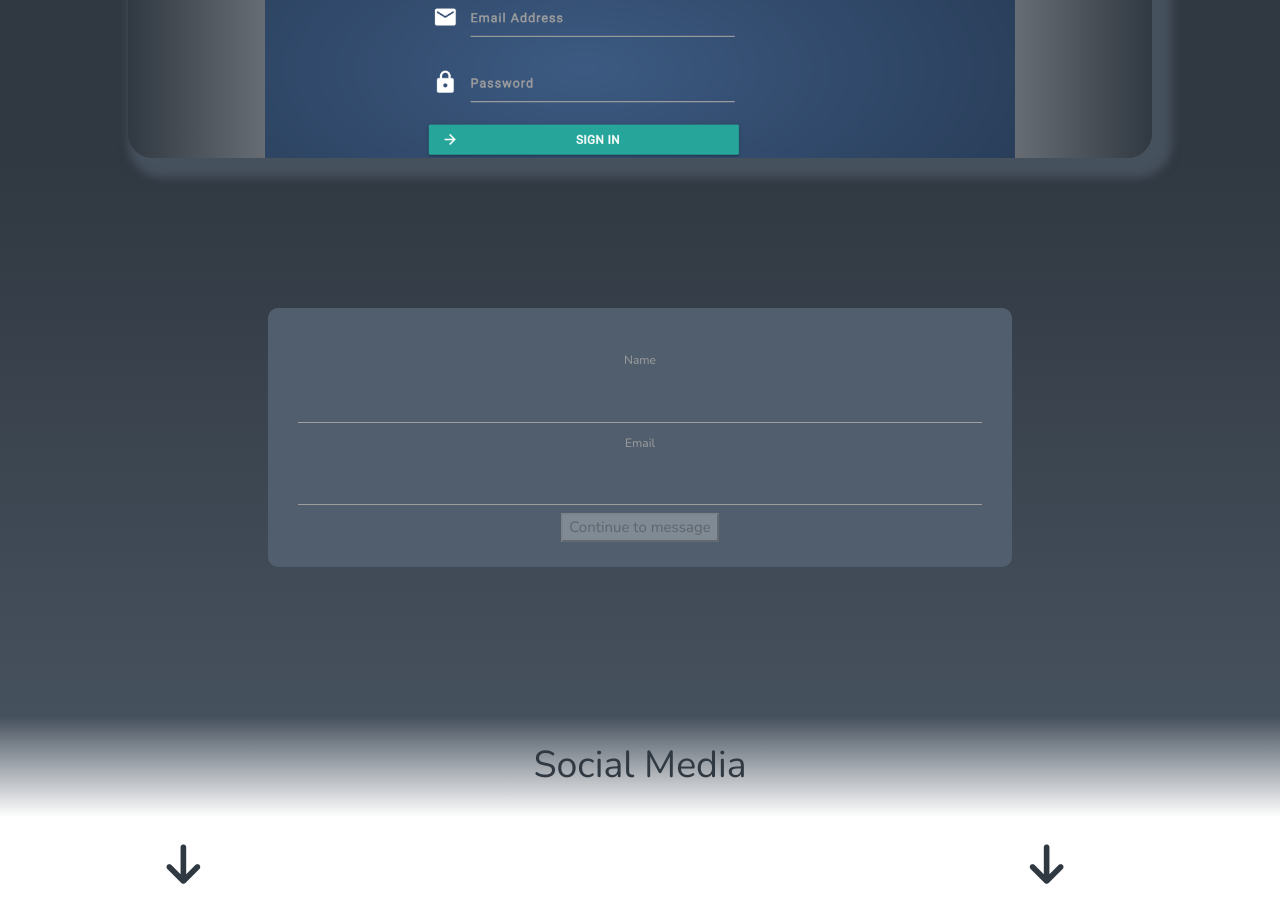
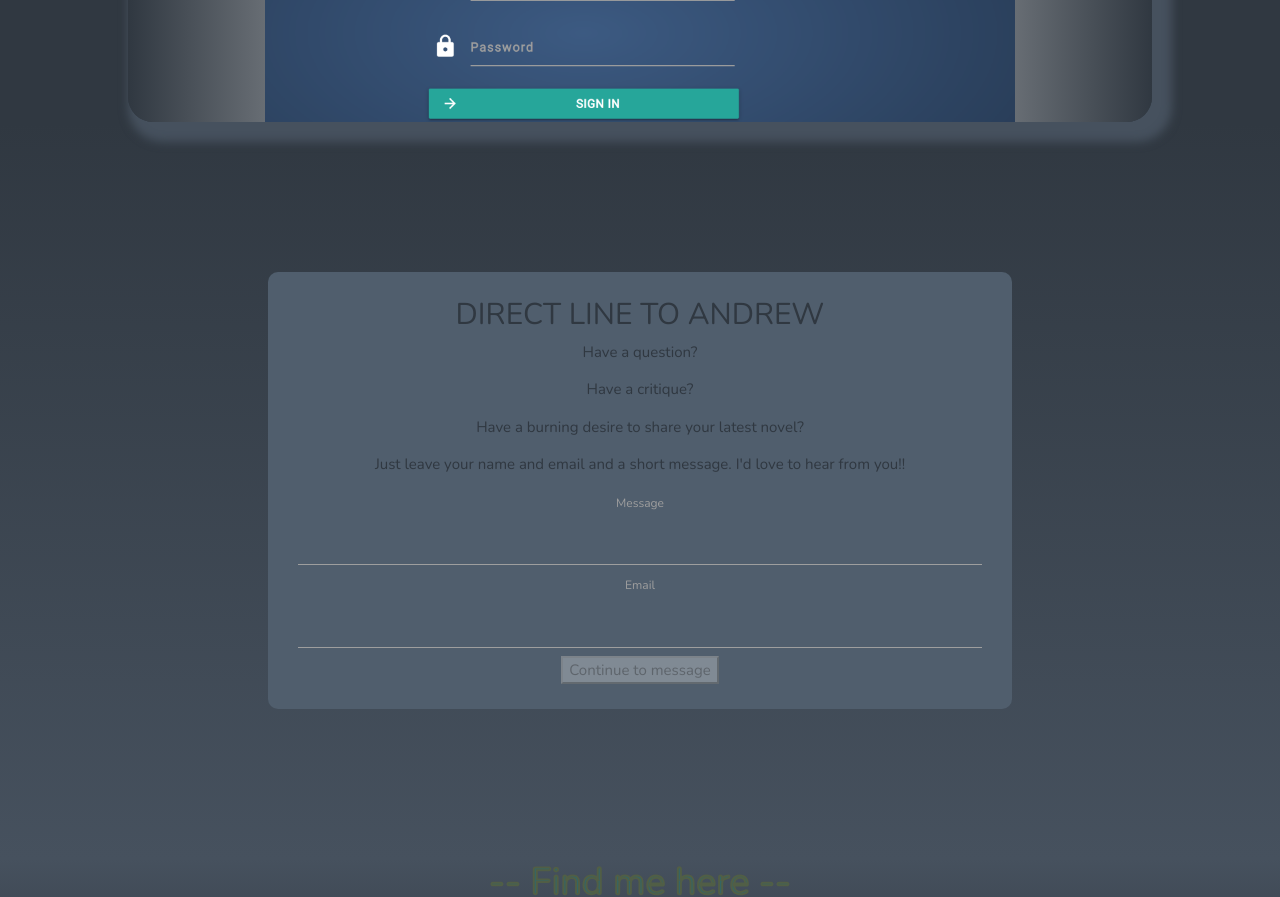
Before and after one commit to jazznerd206/Andrew-Miller, a React (Create React App) app in the folder portfolio/: page / in a window 1280 px wide. Shown: the part 1900-2797 px from the top of the page. Built offline with nearby package versions, Linux system fonts and the light colour scheme.

Commit message:
front end work still to do

```diff
--- a/portfolio/src/components/Contact/contact.js
+++ b/portfolio/src/components/Contact/contact.js
@@ -42,17 +42,35 @@ const Contact = () => {
 
     return (
     <div>
+      {/* First section of the form */}
+      {formIndex === 0 && (
+      <div className="contact-form-wrapper" id="contact">
+        <div className="form-container">
+          <div className="form-title">
+            <span className="nunito">
+              <h2>DIRECT LINE TO ANDREW</h2>
+            </span>
+            <span>
+              <p>Have a question?</p>
+            </span>
+            <span>
+              <p>Have a critique?</p>
+            </span>
+            <span>
+              <p>Have a burning desire to share your latest novel?</p>
+            </span>
+            <span>
+              <p>Just leave your name and email and a short message. I'd love to hear from you!!</p>
+            </span>
 
 
-      {/* First section of the form */}
-      {formIndex === 0 && (
-      <div className="contact-form-wrapper">
-        <div className="form-container">
+          </div>
+
           <form onSubmit={handleFormSubmit} autoComplete="off">
               <p></p>
               <div className="input-row">
-                <label htmlFor="name">Name</label>
-                <input id="name" type="text" value={name} onChange={e => setName(e.target.value)} />
+                <label htmlFor="name">Message</label>
+                <input id="name" type="text" onChange={e => setName(e.target.value)} />
               </div>
               <div className="input-row">
                 <label htmlFor="email">Email</label>
@@ -71,7 +89,7 @@ const Contact = () => {
       <div className="contact-form-wrapper">
         <div className="form-container">
           <form onSubmit={handleFormSubmit} autoComplete="off">
-            <p>Your social profiles</p>
+            <p>Your message:</p>
             <div className="input-row">
               <label htmlFor="message">Message</label>
               <input id="message" type="text" onChange={e => setMessage(e.target.value)} />
--- a/portfolio/src/components/Contact/style.css
+++ b/portfolio/src/components/Contact/style.css
@@ -38,6 +38,22 @@
     width: 10em;
 }
 
+.text-left {
+    text-align: left;
+}
+
+.text-right {
+    text-align: right;
+}
+
+.nunito {
+    font-size: 50px;
+    font-weight: lighter;
+    font-family: 'Nunito';
+    transition: .15s;
+    transition-timing-function: ease-in;
+}
+
 
 @media only screen and (max-width: 600px) {
     .contact-form-wrapper {
--- a/portfolio/src/components/Footer/footer.js
+++ b/portfolio/src/components/Footer/footer.js
@@ -5,18 +5,20 @@ function Footer() {
     return (
         <div className="footer-wrapper">
             <div className="title">
-                <i className="fas fa-arrow-down fa-3x footer-icon"></i><span><h1>Social Media</h1></span><i className="fas fa-arrow-down fa-3x footer-icon"></i>
+                <i className="fas fa-arrow-down fa-3x footer-icon"></i><span><h1>-- Find me here --</h1></span><i className="fas fa-arrow-down fa-3x footer-icon"></i>
             </div>
             <div className="footer-layer-one">
                 <div className="icon-wrapper">
-                    <span></span>
                     <i className="fab fa-github fa-3x footer-icon"></i>
+                    <span>Github</span>
                 </div>
                 <div className="icon-wrapper">
                     <i className="fab fa-linkedin-in fa-3x footer-icon"></i>
+                    <span>LinkedIn</span>
                 </div>
                 <div className="icon-wrapper">
                     <i className="fab fa-instagram fa-3x footer-icon"></i>
+                    <span>Instagram</span>
                 </div>
             </div>
 
--- a/portfolio/src/components/Footer/style.css
+++ b/portfolio/src/components/Footer/style.css
@@ -1,11 +1,18 @@
 .footer-wrapper {
+    color:  #336666;
+    margin: 0 auto;
     width: 100%;
-    height: 100px;
-    background-image: linear-gradient(to bottom, #46515e, #ffffff);
+    height: auto;
+    background-image: linear-gradient(to bottom, #46515e, #23282F);
+
+    -webkit-text-stroke: 2px  #515E46; /* width and color */
 }
 
 .title {
-    padding-top: 25px;
+    /* padding-top: 25px; */
+    margin: 0 auto;
+    width: 80%;
+    height: auto;
     display: flex;
     flex-direction: row;
     justify-content: space-around;
@@ -16,12 +23,12 @@
     flex-direction: row;
     justify-content: space-around;
     margin: 0 auto;
-    width: 80%;
-    height: 80px;
+    width: 60%;
+    height: auto;
 }
 
 .footer-icon {
-    padding: 100px 100px 100px 50px;
+    padding: 50px 50px 50px 50px;
 }
 
 @media only screen and (max-width: 600px) {
--- a/portfolio/src/pages/Home/style.css
+++ b/portfolio/src/pages/Home/style.css
@@ -18,3 +18,9 @@ body {
     height: auto;
     width: 100%;
 }
+
+#particles-js {
+    position: absolute;
+    width: 100%;
+    height: 100%;
+  }
```
